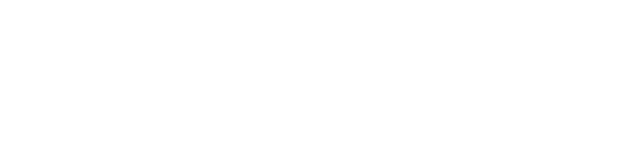
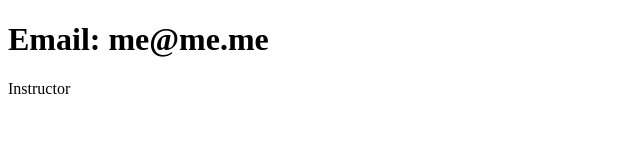
Before and after one commit to mbendana/alura_one_git_and_github, a plain HTML site: page contact.html in a window 1280 px wide. Shown: the whole page, without its empty margins (0-640 px from the left). Drawn offline with Linux system fonts and the light colour scheme.

Commit message:
Update contact.html file

```diff
--- a/contact.html
+++ b/contact.html
@@ -6,6 +6,7 @@
     <title>Contact</title>
 </head>
 <body>
-
+    <h1>Email: me@me.me</h1>
+    <p>Instructor</p>
 </body>
 </html>
```
